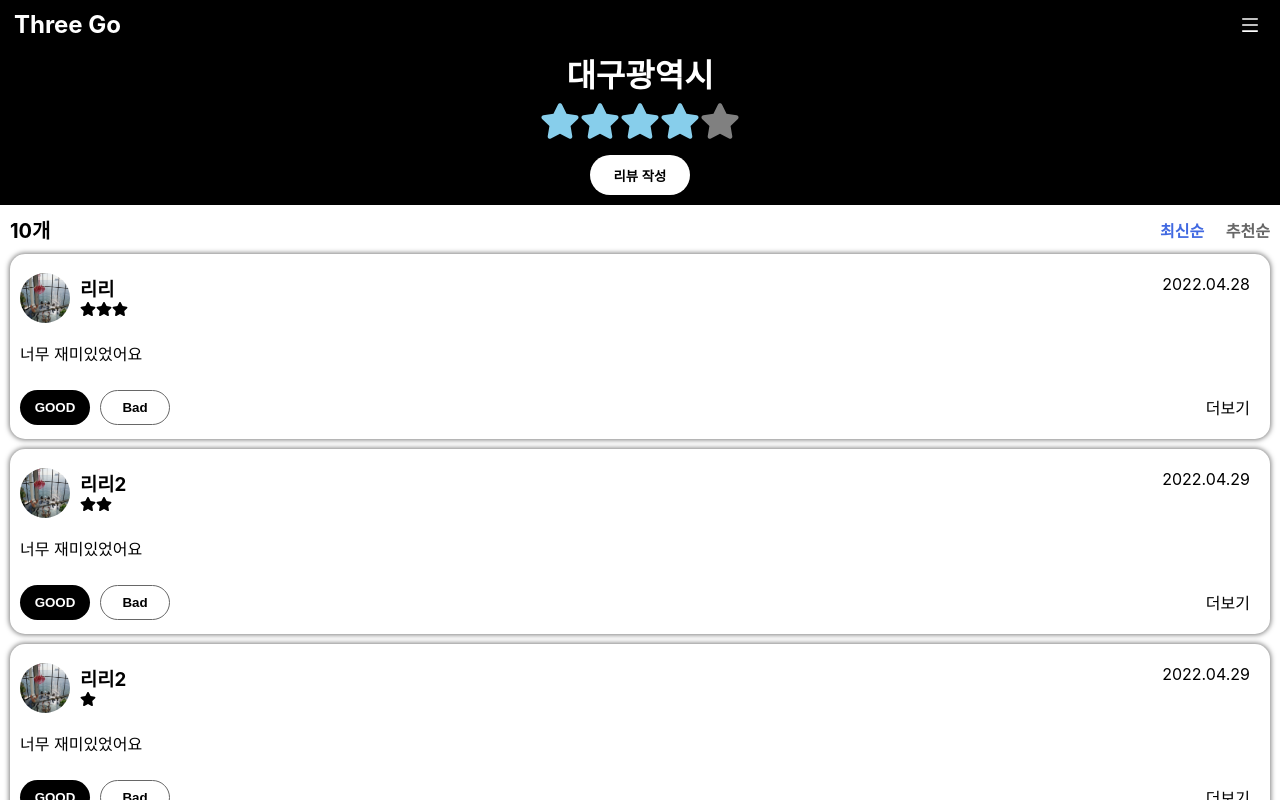
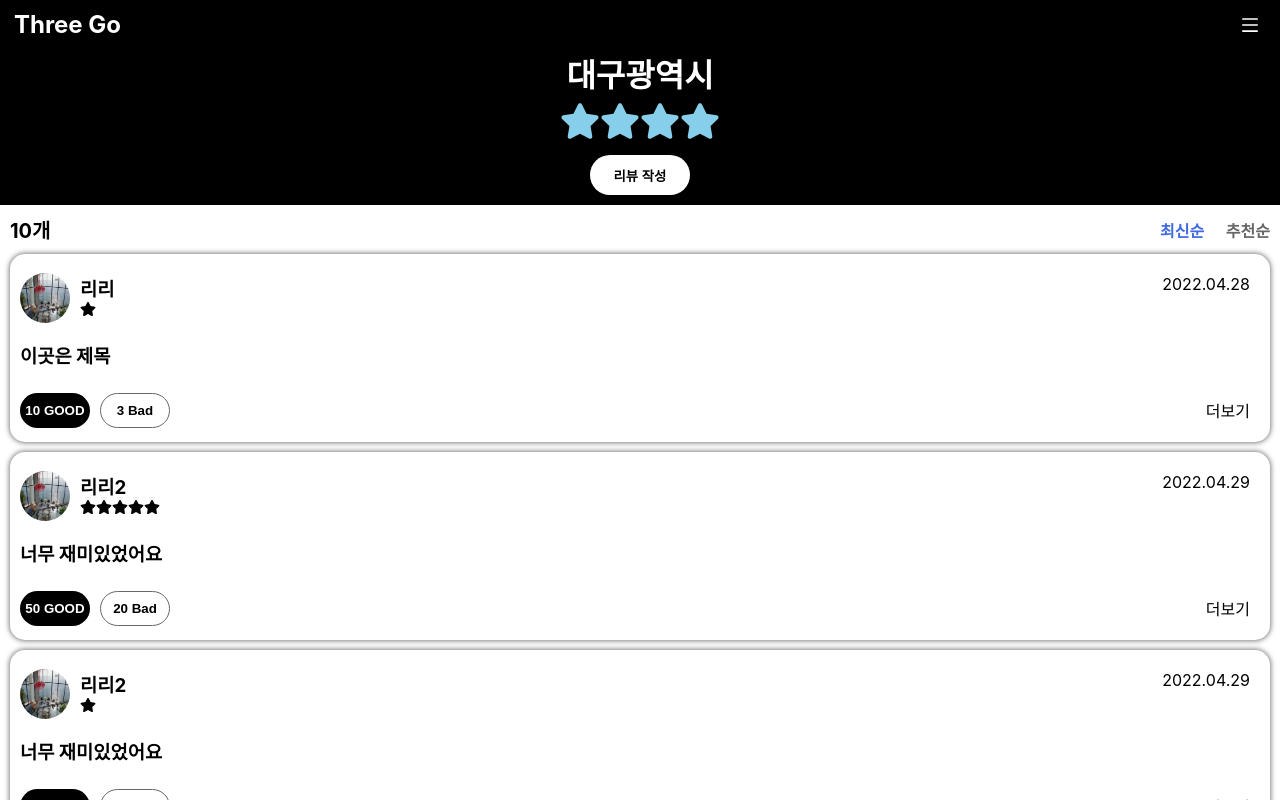
Before and after one commit to leeseongdooo/threego, a React (Create React App) app: page /ReviewList in a window 1280 px wide. Shown: the top 800 px of the page. Built offline with nearby package versions, Linux system fonts and the light colour scheme.

Commit message:
Day0509(1)

```diff
--- a/src/Component/ReviewDetail.jsx
+++ b/src/Component/ReviewDetail.jsx
@@ -52,7 +52,7 @@ function ReviewDetail() {
     }
 
     return (
-        <>
+        <div className="ReviewDetailBigBox">
          <div className={modalView==true ? "imageSlide" : "imageSlidenone"}>
 
             <div className="SlideTop">
@@ -99,15 +99,10 @@ function ReviewDetail() {
             {/* 내용이 들어갈 div */}
             <div className="ContentText" >
                <p>
-                우리나라에서 가장 더운 지역 대구. 하지만 매년 여름 열리는 치맥 페스티벌과 함께라면 더위도 문제없다.
-                놀이동산 이월드는 가족과 함께 나들이하기에 좋으며, 두류공원도 산책코스로 제격!
-                음악 분수쇼로 유명한 수성못과 독특한 외관이 인상적인 전시공간 디아크는 대구의 야경 명소로 손꼽힌다.
-                우리나라 3대 시장인 서문시장 야시장도 대구의 대표 핫플레이스!
-
-                우리나라에서 가장 더운 지역 대구. 하지만 매년 여름 열리는 치맥 페스티벌과 함께라면 더위도 문제없다.
-                놀이동산 이월드는 가족과 함께 나들이하기에 좋으며, 두류공원도 산책코스로 제격!
-                음악 분수쇼로 유명한 수성못과 독특한 외관이 인상적인 전시공간 디아크는 대구의 야경 명소로 손꼽힌다.
-                우리나라 3대 시장인 서문시장 야시장도 대구의 대표 핫플레이스!
+               Lorem ipsum dolor sit amet, consectetur adipisicing elit, sed do eiusmod tempor incididunt ut labore et dolore magna
+                aliqua. Ut enim ad minim veniam, quis nostrud exercitation ullamco laboris nisi ut aliquip ex ea commodo consequat.
+                Duis aute irure dolor in reprehenderit in voluptate velit esse cillum dolore eu fugiat nulla pariatur.
+                Excepteur sint occaecat cupidatat non proident, sunt in culpa qui officia deserunt mollit anim id est laborum.
                </p>
 
                <div className="imageArea">
@@ -133,7 +128,7 @@ function ReviewDetail() {
                 </Link>
 
         </footer>
-        </>
+        </div>
     )
 }
 
--- a/src/Component/ReviewList.jsx
+++ b/src/Component/ReviewList.jsx
@@ -14,7 +14,7 @@ function ReviewScore({review})
     const rendering = () => {
       const result = [];
       for (let i = 0; i < review.ReviewScore; i++) {
-        result.push(<FaStar className="star"/>);
+        result.push(<FaStar className="star" key={i}/>);
       }
       return result;
     };
@@ -22,7 +22,6 @@ function ReviewScore({review})
 }
 
 function ReviewForm({review}) {
-
 
     return (
         <div className="UserReviewForm">
@@ -33,9 +32,7 @@ function ReviewForm({review}) {
             <img src={review.ReviewImg} alt="유저 이미지" />
             <div className="NameAndReview">
                 <h3 className="userName">{review.UserName}</h3>
-                <p className="ReviewPoint">
                     <ReviewScore review={review}/>
-                </p>
             </div>
           </div>
 
@@ -44,15 +41,14 @@ function ReviewForm({review}) {
             </div>
         </div>
 
-        <div className="ReviewContent">
-          {review.ReviewContent}
-
+        <div className="ReviewTitle">
+          <h3>{review.ReviewTitle}</h3>
         </div>
 
         <div className="BoxTwo">
             <div className="ReviewBtn">
-                <button onClick={()=>{console.log("A")}}>GOOD</button>
-                <button onClick={()=>{console.log("A")}}>Bad</button>
+                <button onClick={()=>{console.log("A")}}>{review.GoodPoint} GOOD</button>
+                <button onClick={()=>{console.log("A")}}>{review.BadPoint} Bad</button>
             </div>
 
             <div className="more">
@@ -73,82 +69,121 @@ function ReviewList() {
             ReviewImg: '/img/Yeosu.jpg',
             UserName: '리리',
             ReviewDate: '2022.04.28',
-            ReviewContent: '너무 재미있었어요',
-            ReviewScore: 3
+            ReviewTitle: '이곳은 제목',
+            ReviewScore: 1,
+            GoodPoint: 10,
+            BadPoint: 3
         },
         {
             id: 2,
             ReviewImg: '/img/Yeosu.jpg',
             UserName: '리리2',
             ReviewDate: '2022.04.29',
-            ReviewContent: '너무 재미있었어요',
-            ReviewScore: 2
+            ReviewTitle: '너무 재미있었어요',
+            ReviewScore: 5,
+            GoodPoint: 50,
+            BadPoint: 20
         },
         {
             id: 3,
             ReviewImg: '/img/Yeosu.jpg',
             UserName: '리리2',
             ReviewDate: '2022.04.29',
-            ReviewContent: '너무 재미있었어요',
-            ReviewScore: 1
+            ReviewTitle: '너무 재미있었어요',
+            ReviewScore: 1,
+            GoodPoint: 5,
+            BadPoint: 0
         },
         {
             id: 4,
             ReviewImg: '/img/Yeosu.jpg',
             UserName: '리리2',
             ReviewDate: '2022.04.29',
-            ReviewContent: '너무 재미있었어요',
-            ReviewScore: 4
+            ReviewTitle: '너무 재미있었어요',
+            ReviewScore: 4,
+            GoodPoint: 3,
+            BadPoint: 0
         },
         {
             id: 5,
             ReviewImg: '/img/Yeosu.jpg',
             UserName: '리리',
             ReviewDate: '2022.04.28',
-            ReviewContent: '너무 재미있었어요',
-            ReviewScore: 5
+            ReviewTitle: '너무 재미있었어요',
+            ReviewScore: 5,
+            GoodPoint: 0,
+            BadPoint: 20
         },
         {
             id: 6,
             ReviewImg: '/img/Yeosu.jpg',
             UserName: '리리2',
             ReviewDate: '2022.04.29',
-            ReviewContent: '너무 재미있었어요',
-            ReviewScore: 2
+            ReviewTitle: '너무 재미있었어요',
+            ReviewScore: 2,
+            GoodPoint: 10,
+            BadPoint: 30
         },
         {
             id: 7,
             ReviewImg: '/img/Yeosu.jpg',
             UserName: '리리2',
             ReviewDate: '2022.04.29',
-            ReviewContent: '너무 재미있었어요',
-            ReviewScore: 5
+            ReviewTitle: '너무 재미있었어요',
+            ReviewScore: 5,
+            GoodPoint: 40,
+            BadPoint: 50
         },
         {
             id: 8,
             ReviewImg: '/img/Yeosu.jpg',
             UserName: '리리2',
             ReviewDate: '2022.04.29',
-            ReviewContent: '너무 재미있었어요',
-            ReviewScore: 5
+            ReviewTitle: '너무 재미있었어요',
+            ReviewScore: 5,
+            GoodPoint: 60,
+            BadPoint: 0
         },
         {
             id: 9,
             ReviewImg: '/img/Yeosu.jpg',
             UserName: '리리',
             ReviewDate: '2022.04.28',
-            ReviewContent: '너무 재미있었어요',
-            ReviewScore: 5
+            ReviewTitle: '너무 재미있었어요',
+            ReviewScore: 5,
+            GoodPoint: 0,
+            BadPoint: 0
         },
         {
             id: 10,
             ReviewImg: '/img/Yeosu.jpg',
             UserName: '리리2',
             ReviewDate: '2022.04.29',
-            ReviewContent: '너무 재미있었어요',
-            ReviewScore: 5
+            ReviewTitle: '너무 재미있었어요',
+            ReviewScore: 5,
+            GoodPoint: 0,
+            BadPoint: 0
         }
     ]);
+
+    let AllReviewScore = 0;
+
+    for(let i=0; i<review.length; i++)
+    {
+        AllReviewScore += review[i].ReviewScore;
+    }
+
+    AllReviewScore = Math.round(AllReviewScore/10);
+
+
+    // 전체를 합해서 나누기 한 후 반올림한 값
+    const TopScore = () => {
+        const result = [];
+        for (let i = 0; i < AllReviewScore; i++) {
+            result.push(<FaStar className="star" key={i}/>);
+        }
+          return result;
+    };
 
     return(
         <>
@@ -158,11 +193,7 @@ function ReviewList() {
                 <h1 className="ReviewLocation">대구광역시 </h1>
 
                 <div className="Score">
-                    <FaStar className="star"/>
-                    <FaStar className="star"/>
-                    <FaStar className="star"/>
-                    <FaStar className="star"/>
-                    <FaStar className="star"/>
+                    <TopScore/>
                 </div>
                 {/* 리뷰 작성 버튼 누르면 작성 페이지로 이동합니다. */}
                 <Link to='/ReviewWrite'>
--- a/src/css/ReviewDetail.scss
+++ b/src/css/ReviewDetail.scss
@@ -1,4 +1,13 @@
+.ReviewDetailBigBox {
+    display: flex;
+    flex-direction: column;
+    justify-content: space-between;
+    align-items: center;
+    height: 100vh;
+}
+
 .ReviewDetailHeader {
+    width: 100%;
     display: flex;
     justify-content: center;
     align-items: center;
@@ -7,7 +16,6 @@
     height: 50px;
     background-color: black;
     color: white;
-    margin-bottom: 30px;
 }
 
 .imageSlide {
@@ -77,11 +85,8 @@
 
 .ReviewDetailContent {
     width: 90%;
-    height: auto;
-    margin: auto;
     border-radius: 10px;
     box-shadow: 2px 5px 7px rgba(0, 0, 0, 0.3);
-    margin-bottom: 30px;
     // 상세 디테일 부분에 TOP영역
     .ContentTopArea {
         padding-top: 20px;
@@ -111,9 +116,12 @@
             align-items: center;
             justify-content: flex-start;
             img {
+                min-width: 75px;
+                min-height: 75px;
                 max-width: 75px;
                 max-height: 75px;
                 border-radius: 10px;
+                background-size: cover;
                 margin: 5px;
             }
             img:first-child {
@@ -146,8 +154,8 @@
 }
 
 .GoBack {
-
-
+    width: 100%;
+    margin-bottom: 20px;
     .Link {
         width: 100%;
         display: flex;
--- a/src/css/ReviewList.scss
+++ b/src/css/ReviewList.scss
@@ -15,10 +15,6 @@
         .star {
             font-size: 40px;
             color: skyblue;
-        }
-        .star:last-child {
-            font-size: 40px;
-            color: gray;
         }
     }
     button {
@@ -94,7 +90,7 @@
             }
         }
 
-        .ReviewContent {
+        .ReviewTitle {
             padding: 10px;
             max-height: 150px;
             overflow: hidden;
--- a/src/css/ReviewWrite.scss
+++ b/src/css/ReviewWrite.scss
@@ -135,6 +135,7 @@
                 border-radius: 5px;
                 border: none;
                 background-color: black;
+                transition: 0.3s;
                 color: white;
                 font-size: 18px;
                 font-weight: bold;
```
Also changed, not shown: src/Component/ReviewWrite.jsx (+34 -19 lines).
